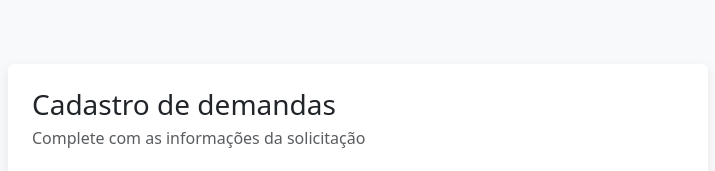
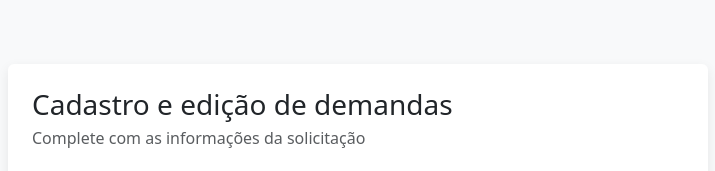
Before and after one commit to MEIOSSI/PI-II-TIME-N1, a plain HTML site: page index.html in a window 1280 px wide. Shown: the top 171 px of the page, without its empty margins (282-997 px from the left). Drawn offline with nearby package versions, Linux system fonts and the light colour scheme.

Commit message:
mudança do title e h1

```diff
--- a/index.html
+++ b/index.html
@@ -3,13 +3,13 @@
 <head>
     <meta charset="UTF-8">
     <meta name="viewport" content="width=device-width, initial-scale=1.0">
-    <title>Cadastro de demandas</title>
+    <title>Cadastro e edição de demandas</title>
     <link href="https://cdn.jsdelivr.net/npm/bootstrap@5.3.3/dist/css/bootstrap.min.css" rel="stylesheet">
     <link rel="stylesheet" href="style.css">
 </head>
 <body class="bg-light p-4 mb-5">
   <div class="container bg-white p-4 rounded form-cadastro">
-      <h1 class="h3 mb-1">Cadastro de demandas</h1>
+      <h1 class="h3 mb-1">Cadastro e edição de demandas</h1>
       <p class="text-muted mb-4">Complete com as informações da solicitação</p>
 
       <form>
```
